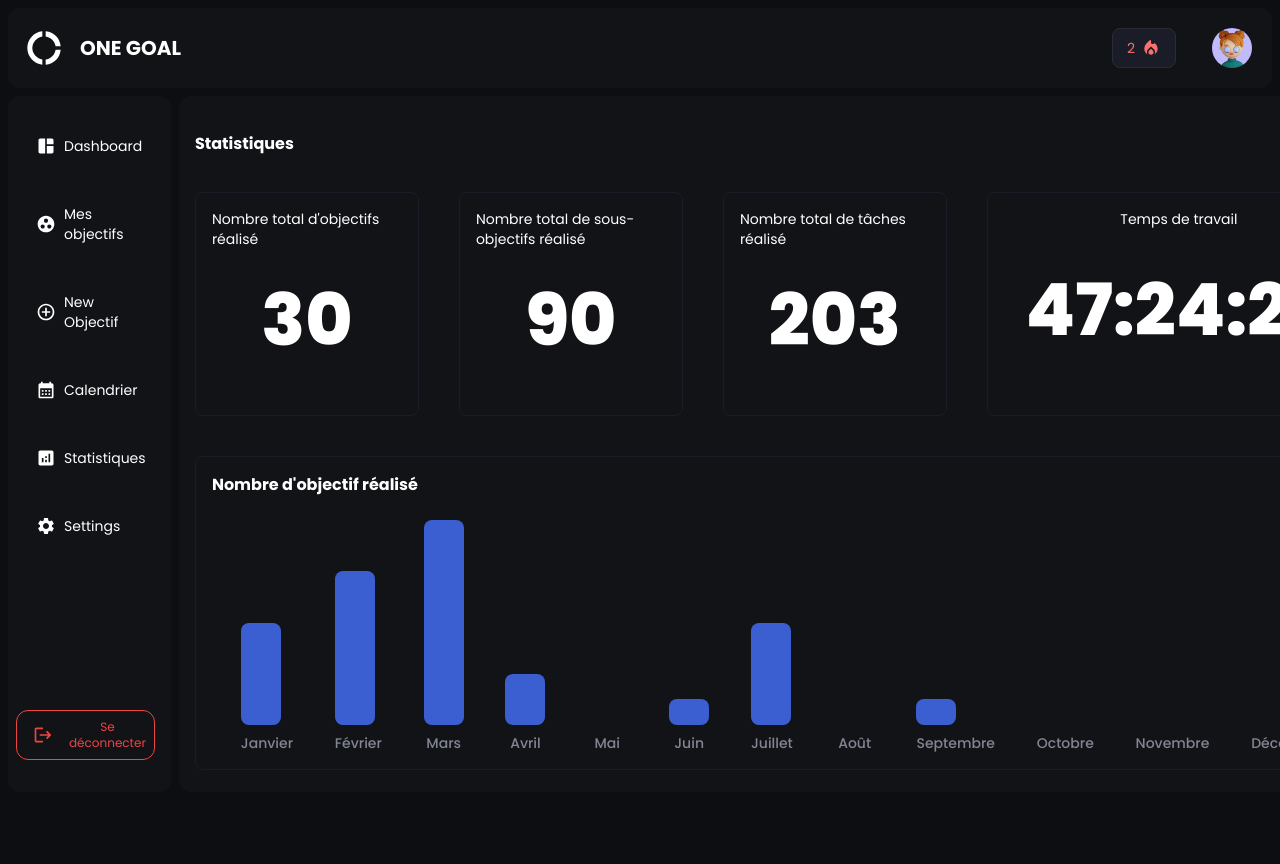
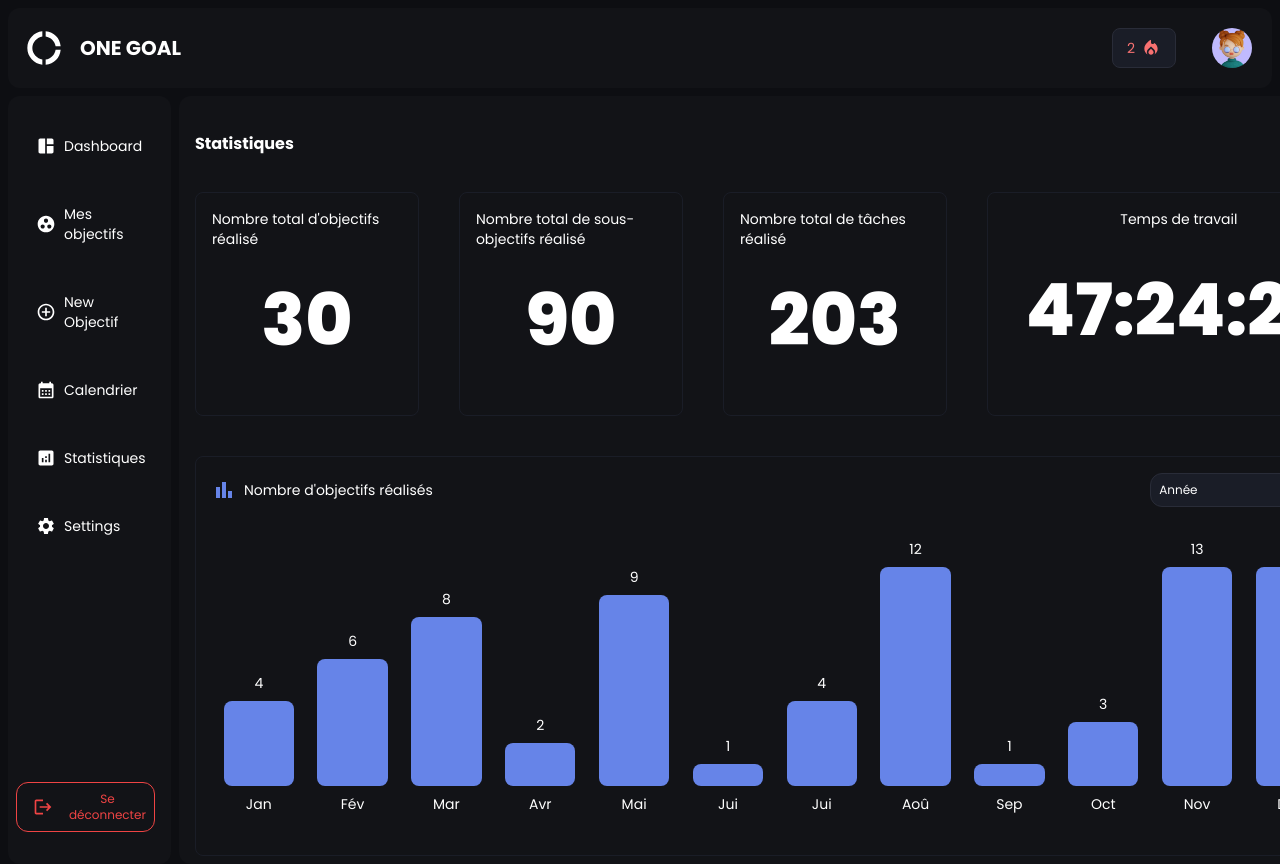
Before and after one commit to rportolan/OneGoal, a React (Vite) app: page /analytics in a window 1280 px wide. Shown: the top 864 px of the page. Before the commit the page ends 800 px from the top, so only its background shows below. Built offline with nearby package versions, Linux system fonts and the light colour scheme.

Commit message:
Modification du barchar avec un jeu de données et un design plus épuré

```diff
--- a/src/atomes/Select.jsx
+++ b/src/atomes/Select.jsx
@@ -1,17 +1,22 @@
+import PropTypes from "prop-types";
 import KeyboardArrowDownIcon from '@mui/icons-material/KeyboardArrowDown';
 
-const Select = () => {
+const Select = ({ onChange, optionName, options}) => {
+
     return (
       <div className="relative">
         <select
-          className="w-40 hover:outline hover:outline-1 hover:outline-offset-2 hover:outline-tertiary appearance-none border border-tertiary rounded-xl text-xs bg-secondary py-2 px-2"
+          className="w-full hover:outline hover:outline-1 hover:outline-offset-2 hover:outline-tertiary appearance-none border border-tertiary rounded-xl text-xxs sm:text-xs bg-secondary py-2 px-2"
+          onChange={onChange}
         >
           <option value="" disabled selected hidden>
-            Status
+            {optionName}
           </option>
-          <option value="option1">En cours</option>
-          <option value="option2">En attente</option>
-          <option value="option3">Terminé</option>
+          {options.map((option) =>
+          <option key={option.id} value={option.value}>{option.value}</option>
+          )}
+
+
         </select>
         <div className="absolute inset-y-0 right-0 flex items-center px-2 pointer-events-none">
           <KeyboardArrowDownIcon sx={{ fontSize: 20 }} />
@@ -20,4 +25,15 @@ const Select = () => {
     );
   };
 
+  Select.propTypes = {
+    optionName: PropTypes.string.isRequired,
+    options: PropTypes.arrayOf(
+      PropTypes.shape({
+        id: PropTypes.number.isRequired,
+        value: PropTypes.string.isRequired,
+      })
+    ).isRequired,
+    onChange: PropTypes.func.isRequired,
+  }
+
   export default Select;
--- a/src/organismes/BarChart.jsx
+++ b/src/organismes/BarChart.jsx
@@ -1,21 +1,99 @@
+import { useState } from "react";
 import PropTypes from "prop-types";
+import BarChartIcon from "@mui/icons-material/BarChart";
+import Select from "../atomes/Select";
 
-const BarChart = ({ data, maxHeight }) => {
+const BarChart = ({ maxHeight, options, initialData }) => {
+  const [selectedYear, setSelectedYear] = useState(options[0]?.value || ""); // Année par défaut
+  const [data, setData] = useState(initialData);
+
+  const handleYearChange = (event) => {
+    const year = event.target.value;
+    setSelectedYear(year); // Met à jour l’année sélectionnée
+
+    // Simule la récupération des données pour l'année
+    const mockData = {
+      "2023": [
+        { label: "Jan", value: 4 },
+        { label: "Fév", value: 6 },
+        { label: "Mar", value: 8 },
+        { label: "Avr", value: 2 },
+        { label: "Mai", value: 9 },
+        { label: "Jui", value: 0 },
+        { label: "Jui", value: 4 },
+        { label: "Aoû", value: 12 },
+        { label: "Sep", value: 1 },
+        { label: "Oct", value: 3 },
+        { label: "Nov", value: 13 },
+        { label: "Déc", value: 11 },
+      ],
+      "2024": [
+        { label: "Jan", value: 2 },
+        { label: "Fév", value: 7 },
+        { label: "Mar", value: 1 },
+        { label: "Avr", value: 0 },
+        { label: "Mai", value: 3 },
+        { label: "Jui", value: 1 },
+        { label: "Jui", value: 4 },
+        { label: "Aoû", value: 2 },
+        { label: "Sep", value: 1 },
+        { label: "Oct", value: 3 },
+        { label: "Nov", value: 2 },
+        { label: "Déc", value: 1 },
+      ],
+      "2025": [
+        { label: "Jan", value: 4 },
+        { label: "Fév", value: 6 },
+        { label: "Mar", value: 8 },
+        { label: "Avr", value: 2 },
+        { label: "Mai", value: 9 },
+        { label: "Jui", value: 1 },
+        { label: "Jui", value: 4 },
+        { label: "Aoû", value: 12 },
+        { label: "Sep", value: 1 },
+        { label: "Oct", value: 3 },
+        { label: "Nov", value: 13 },
+        { label: "Déc", value: 110 }, // Grande valeur pour tester
+      ],
+    };
+
+    setData(mockData[year] || []); // Met à jour les données du graphique
+  };
+
+  // Calculer la valeur maximale dans les données actuelles
+  const maxValue = Math.max(...data.map((item) => item.value), 1); // Empêche division par 0
+
   return (
-    <div className="p-4 ml-4 mr-4 border border-secondary rounded-lg">
-        <h3 className="font-bold">Nombre d'objectif réalisé</h3>
-      <div className="flex items-end justify-around h-64">
+    <div className="p-4 ml-4 h-100 mr-4 border border-secondary rounded-lg">
+      <div className="flex items-center justify-between mb-8">
+        <div className="flex items-center">
+          <BarChartIcon className="text-fourly" />
+          <h3 className="ml-2 text-xs sm:text-sm">Nombre d'objectifs réalisés</h3>
+        </div>
+        <div className="w-1/6">
+          <Select
+            optionName="Année"
+            options={options}
+            onChange={handleYearChange} // Gère le changement de l’année
+          />
+        </div>
+      </div>
+
+      <div className="flex items-end justify-around h-3/4">
         {data.map((item, index) => (
-          <div key={index} className="text-center ml-4 h-full flex flex-col justify-end">
+          <div
+            key={index}
+            className="text-center w-4/5 h-full items-center flex flex-col justify-end"
+          >
+            <p className="text-xs sm:text-sm mb-2">{item.value}</p>
             <div
-              className="bg-fourly rounded-lg hover:bg-blue-700 transition-all duration-300"
+              className="bg-fourly rounded-lg w-9/12"
               style={{
-                height: `${(item.value / maxHeight) * 1000}%`,
-                width: "40px",
+                height: `${(item.value / maxValue) * 100}%`, // Normalisation
               }}
-              title={`${item.value} objectif réalisés`}
+              title={`${item.value} objectifs réalisés`}
             ></div>
-            <p className="mt-2 text-sm font-medium text-fively">{item.label}</p>
+            <p className="mt-2 text-xs sm:text-sm">{item.label}</p>
           </div>
         ))}
       </div>
@@ -24,13 +102,19 @@ const BarChart = ({ data, maxHeight }) => {
 };
 
 BarChart.propTypes = {
-  data: PropTypes.arrayOf(
+  maxHeight: PropTypes.number.isRequired,
+  options: PropTypes.arrayOf(
+    PropTypes.shape({
+      id: PropTypes.number.isRequired,
+      value: PropTypes.string.isRequired,
+    })
+  ).isRequired,
+  initialData: PropTypes.arrayOf(
     PropTypes.shape({
       label: PropTypes.string.isRequired,
       value: PropTypes.number.isRequired,
     })
   ).isRequired,
-  maxHeight: PropTypes.number.isRequired,
 };
 
 export default BarChart;
--- a/src/pages/Analytics.jsx
+++ b/src/pages/Analytics.jsx
@@ -1,18 +1,25 @@
 import BarChart from "../organismes/BarChart";
+
 const Analytics = () => {
-    const sampleData = [
-        { label: "Janvier", value: 4 },
-        { label: "Février", value: 6 },
-        { label: "Mars", value: 8 },
-        { label: "Avril", value: 2 },
-        { label: "Mai", value: 0 },
-        { label: "Juin", value: 1 },
-        { label: "Juillet", value: 4 },
-        { label: "Août", value: 0 },
-        { label: "Septembre", value: 1 },
-        { label: "Octobre", value: 0 },
-        { label: "Novembre", value: 0 },
-        { label: "Décembre", value: 0 },
+  const options = [
+    { id: 1, value: "2023" },
+    { id: 2, value: "2024" },
+    { id: 3, value: "2025" },
+  ];
+
+  const initialData = [
+        { label: "Jan", value: 4 },
+        { label: "Fév", value: 6 },
+        { label: "Mar", value: 8 },
+        { label: "Avr", value: 2 },
+        { label: "Mai", value: 9 },
+        { label: "Jui", value: 1 },
+        { label: "Jui", value: 4 },
+        { label: "Aoû", value: 12 },
+        { label: "Sep", value: 1 },
+        { label: "Oct", value: 3 },
+        { label: "Nov", value: 13 },
+        { label: "Déc", value: 11 },
   ];
 
   return (
@@ -37,14 +44,11 @@ const Analytics = () => {
                 </div>
 
             </div>
-            <div className="container mx-auto mt-10">
-            <BarChart data={sampleData} maxHeight={100} />
+            <div className="container h-1/2 mt-10">
+                <BarChart maxHeight={100} options={options} initialData={initialData} />
             </div>
     </>
-
   );
-}
-
-
+};
 
 export default Analytics;
--- a/src/pages/MyGoals.jsx
+++ b/src/pages/MyGoals.jsx
@@ -4,13 +4,20 @@ import Select from '../atomes/Select';
 import CardGoal from '../organismes/CardGoal';
 
 function MyGoals() {
+
+  const options = [
+    {id:1 , value: "En attente"},
+    {id:2 , value: "En cours"},
+    {id:3 , value: "Terminé"},
+  ];
+
   return (
         <div>
             <div className='flex items-center justify-between'>
               <h2 className='py-9 font-bold ml-6'>Mes objectifs</h2>
               <SearchBar />
-              <div className='mr-6'>
-                <Select />
+              <div className='mr-6 w-1/6'>
+                <Select optionName='Status' options={options}/>
               </div>
             </div>
 
--- a/tailwind.config.js
+++ b/tailwind.config.js
@@ -16,9 +16,12 @@ export default {
         primary: "#121317",
         secondary: "#1a1d27",
         tertiary: "#292c38",
-        fourly: "#3B5ED1",
+        fourly: "#6684E8",
         fively: "#828693"
       },
+      height: {
+        "100": "25rem",
+      }
     },
   },
   plugins: [],
```
Also changed, not shown: src/pages/Dashboard.jsx (line endings or trailing spaces). Lines whose indentation alone changed are shown as unchanged.
